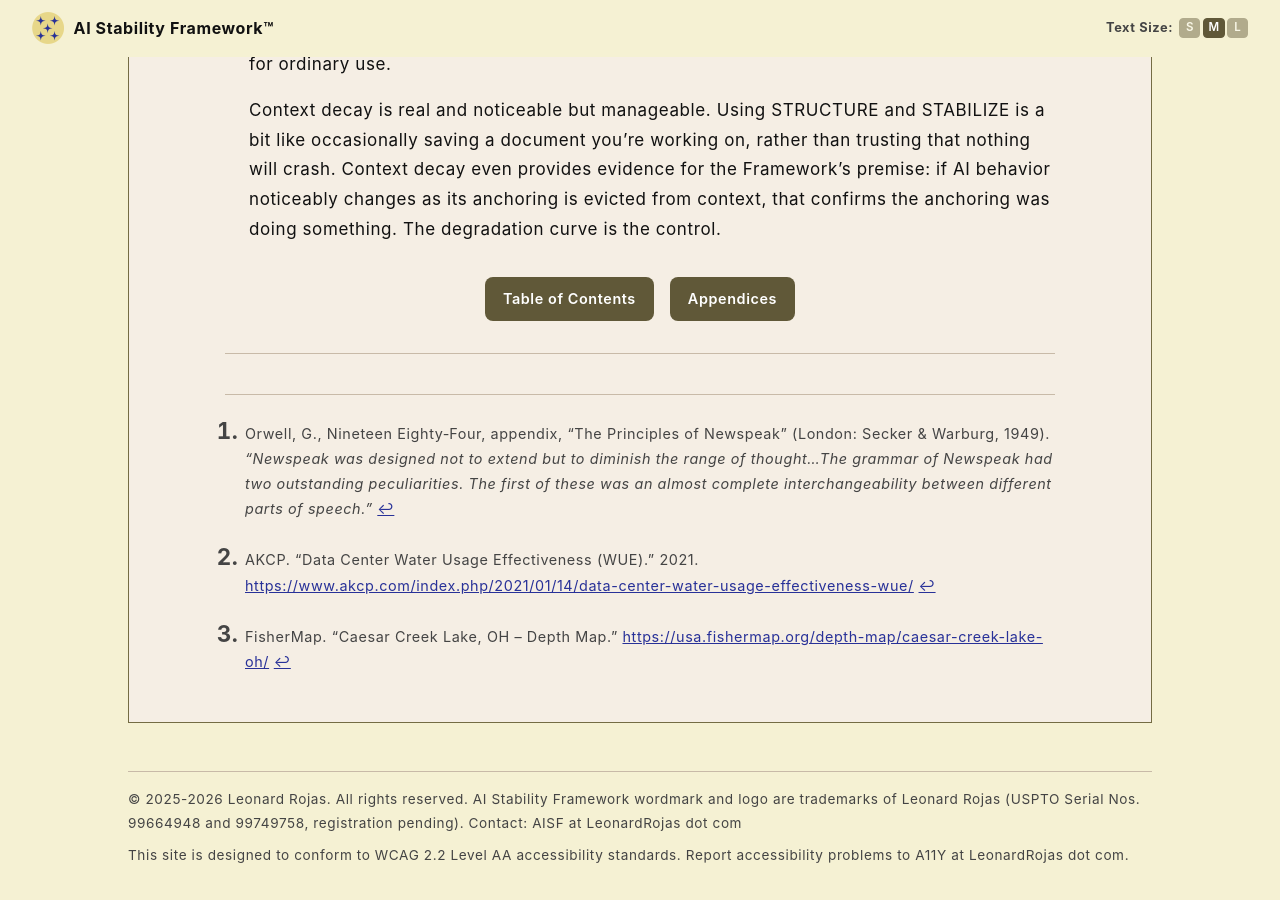
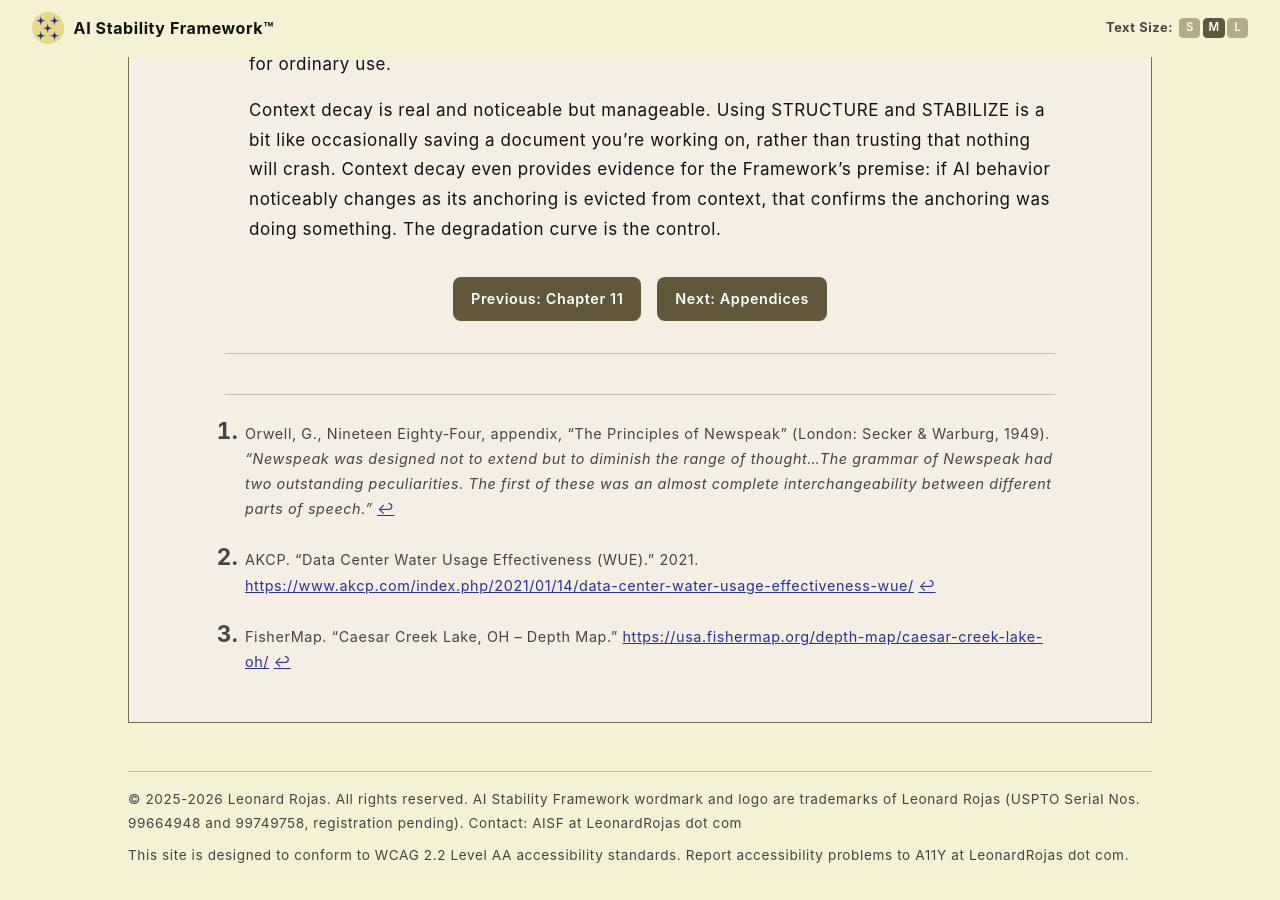
Before and after one commit to rojaslen/AISF-WEB, a Jekyll site: the page built from epilogue.md, in a window 1280 px wide and 900 px high, scrolled down 7173 px. Built offline with Jekyll 4.4.1, drawn with Linux system fonts in a browser that asks for light colours; some web fonts are replaced.

Commit message:
more link fixes

```diff
--- a/epilogue.md
+++ b/epilogue.md
@@ -102,8 +102,8 @@ main ol > li::marker { font-size: 1.4rem; font-weight: 700; }
 
 <nav>
 <div class="chapter-nav">
-  <a href="/appendices">Appendices</a>
-  <a href="/#toc">Table of Contents</a>
+  <a href="/appendices">Next: Appendices</a>
+  <a href="/ch11">Previous: Chapter 11</a>
 </div>
 </nav>
 
```
Also changed, not shown: ch11.md (+1 -1 lines).
